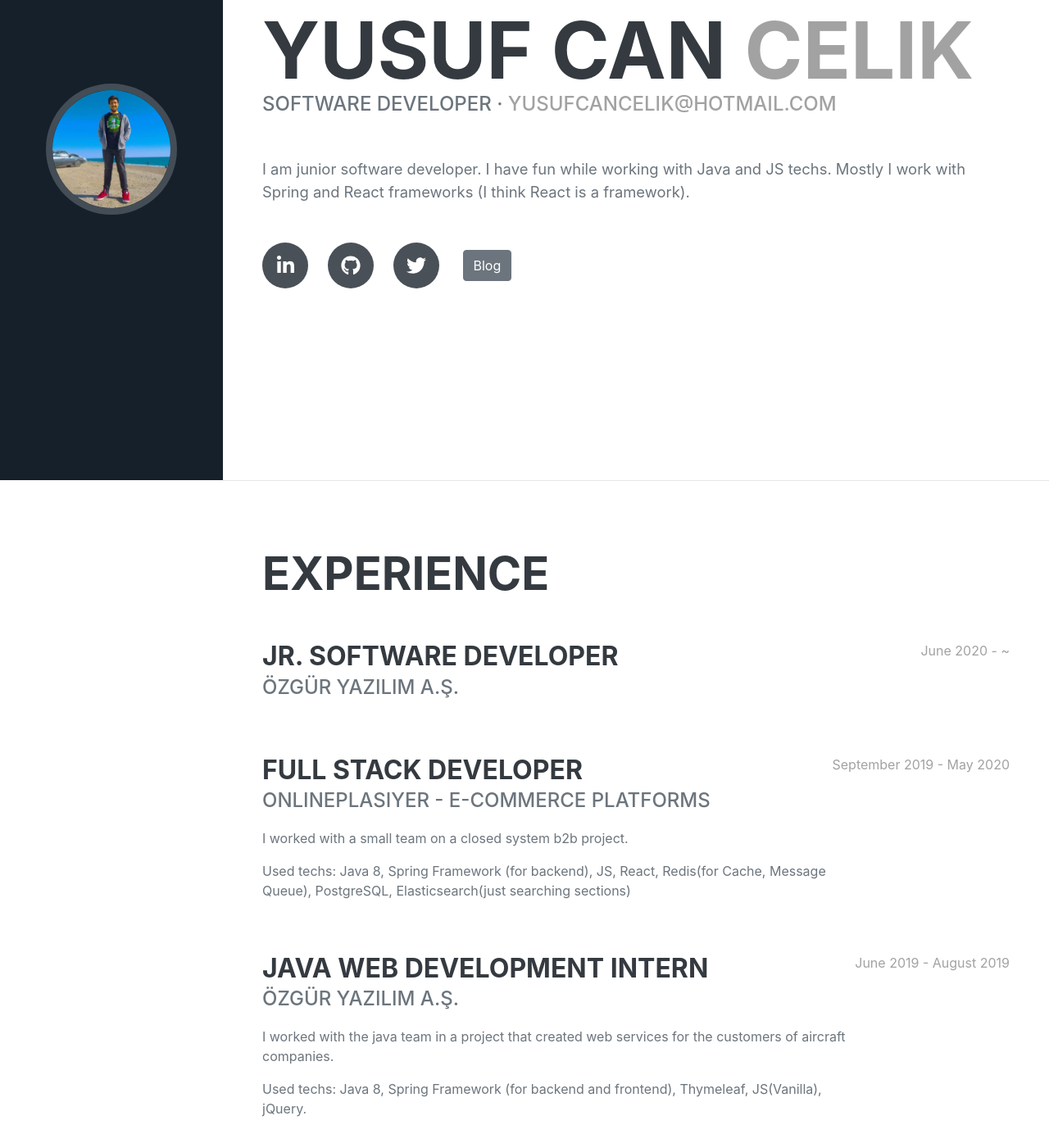
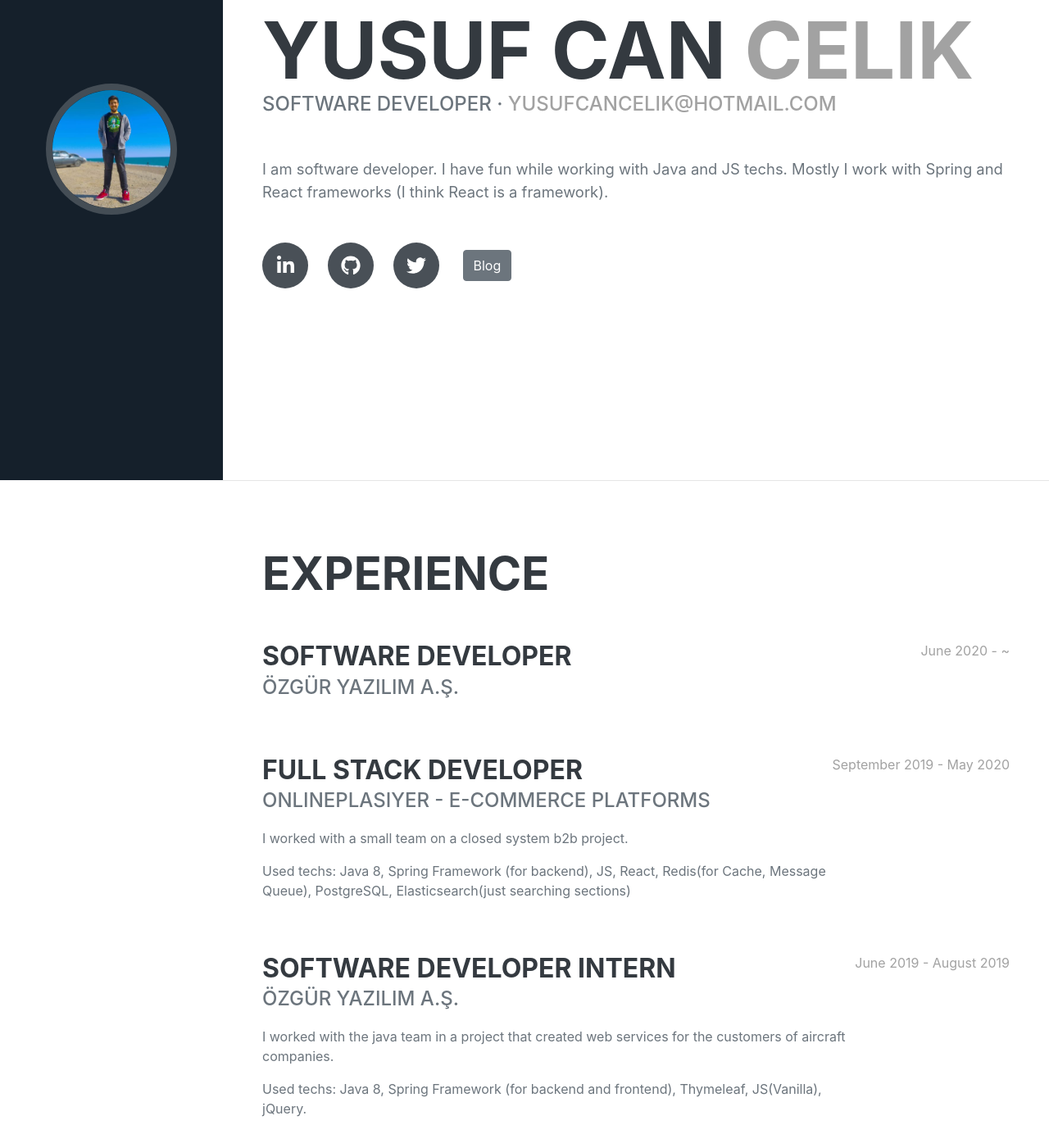
Before and after one commit to zblash/zblash.github.io, a plain HTML site: page index.html in a window 1280 px wide. Shown: the part 214-1598 px from the top of the page at 82% size. Drawn offline with nearby package versions, Linux system fonts and the light colour scheme; a web font is replaced by a local one.

Commit message:
Update index.html

```diff
--- a/index.html
+++ b/index.html
@@ -70,7 +70,7 @@
             >
           </div>
           <p class="lead mb-5">
-            I am junior software developer. I have fun while working with Java and JS techs. Mostly I work with Spring and React frameworks (I think React is a framework).
+            I am software developer. I have fun while working with Java and JS techs. Mostly I work with Spring and React frameworks (I think React is a framework).
           </p>
           <div class="social-icons">
             <a
@@ -99,7 +99,7 @@
             class="d-flex flex-column flex-md-row justify-content-between mb-5"
           >
             <div class="flex-grow-1">
-              <h3 class="mb-0">Jr. Software Developer</h3>
+              <h3 class="mb-0">Software Developer</h3>
               <div class="subheading mb-3">Özgür Yazılım A.Ş.</div>
               <p>
               </p>
@@ -129,7 +129,7 @@
           </div>
           <div class="d-flex flex-column flex-md-row justify-content-between">
             <div class="flex-grow-1">
-              <h3 class="mb-0">Java Web Development Intern</h3>
+              <h3 class="mb-0">Software Developer Intern</h3>
               <div class="subheading mb-3">Özgür Yazılım A.Ş.</div>
               <p>
                 I worked with the java team in a project that created web services for the customers of aircraft companies.
```
